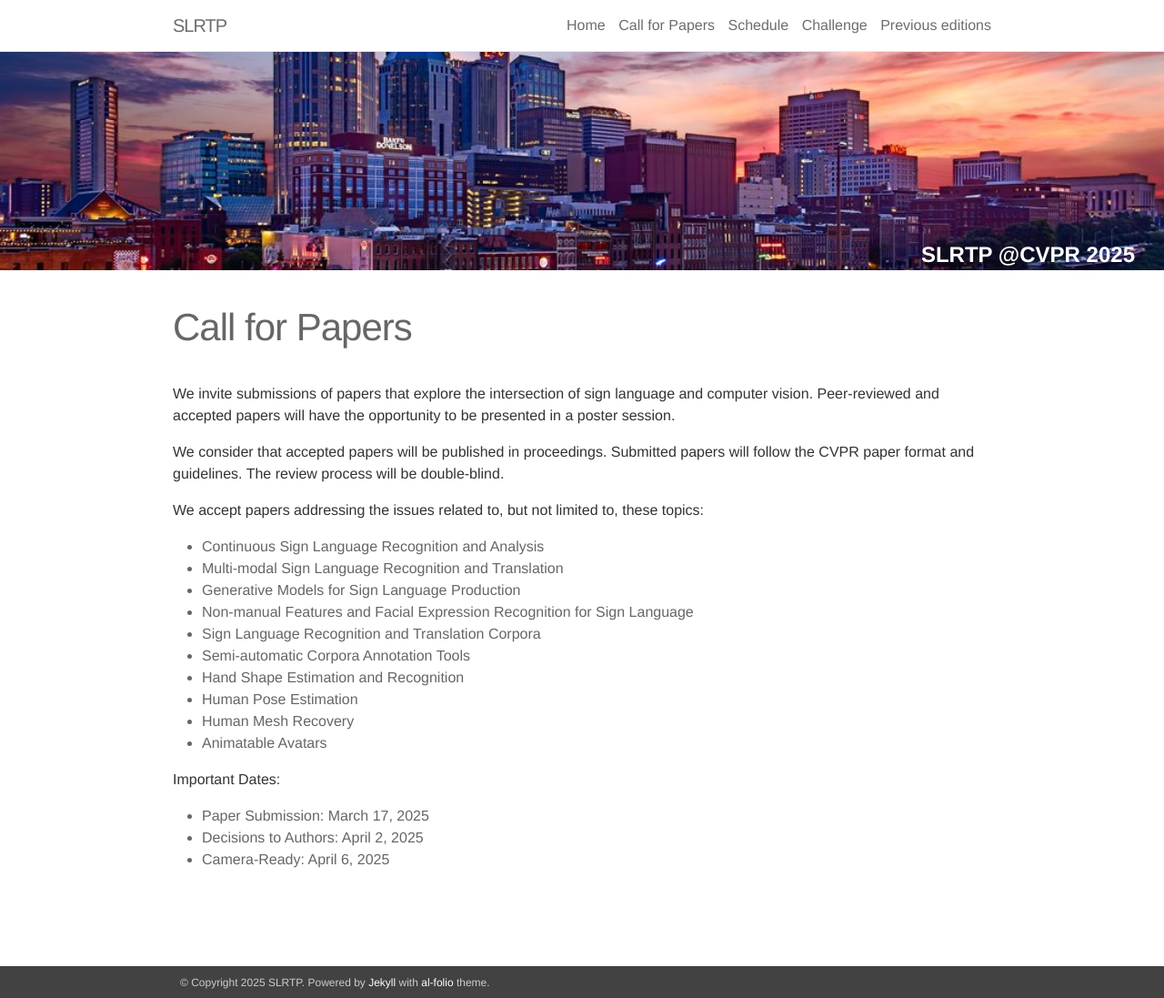
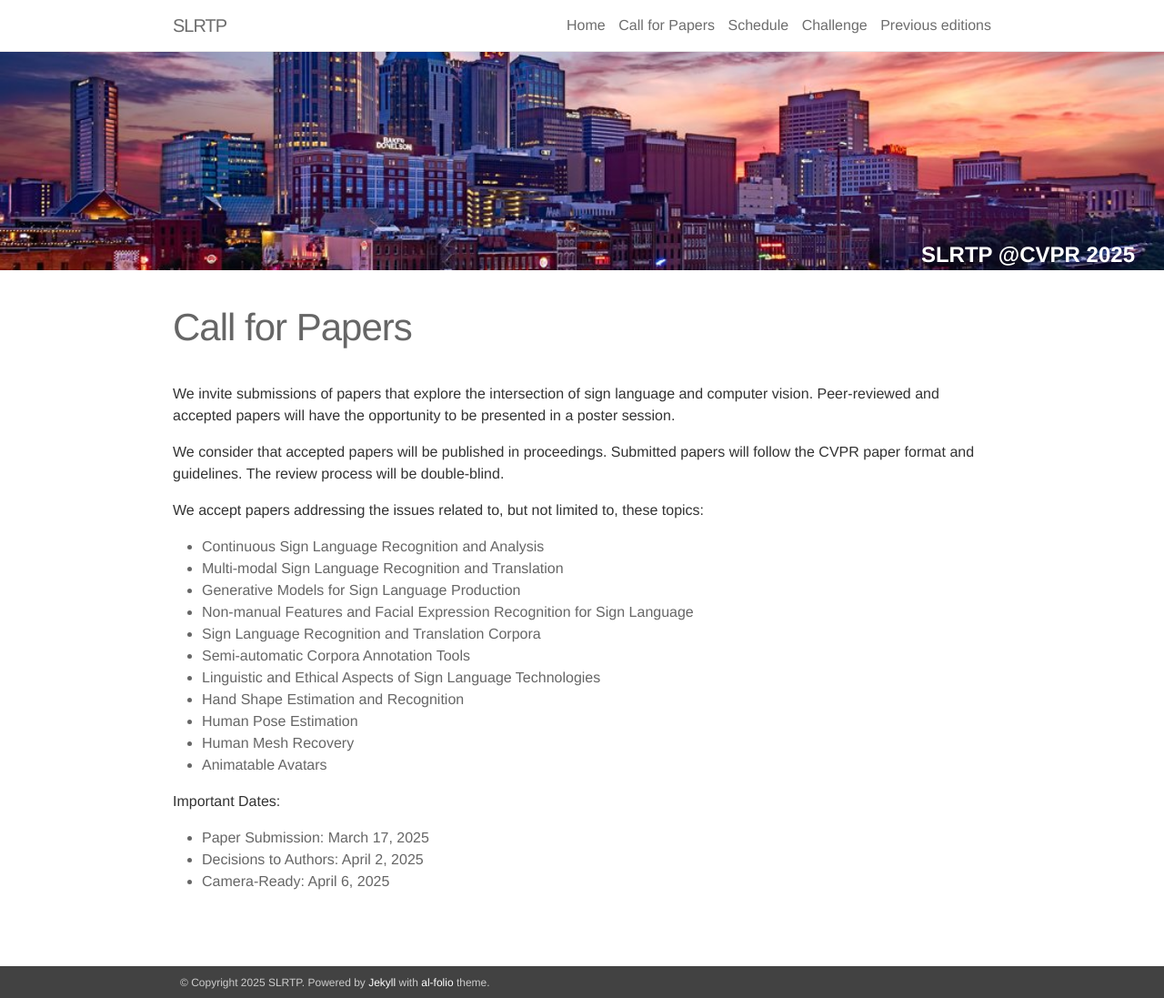
Before and after one commit to slrtpworkshop/slrtpworkshop.github.io, a Jekyll site: the page built from _pages/01_call.md, in a window 1280 px wide and 1097 px high. Shown: the whole window at 91% size. Built offline with Jekyll 4.4.1, drawn with Linux system fonts in a browser that asks for light colours; nearby versions of some CDN libraries.

Commit message:
Update 01_call.md

```diff
--- a/_pages/01_call.md
+++ b/_pages/01_call.md
@@ -16,6 +16,7 @@ We accept papers addressing the issues related to, but not limited to, these top
 - Non-manual Features and Facial Expression Recognition for Sign Language
 - Sign Language Recognition and Translation Corpora
 - Semi-automatic Corpora Annotation Tools
+- Linguistic and Ethical Aspects of Sign Language Technologies
 - Hand Shape Estimation and Recognition
 - Human Pose Estimation
 - Human Mesh Recovery
```
